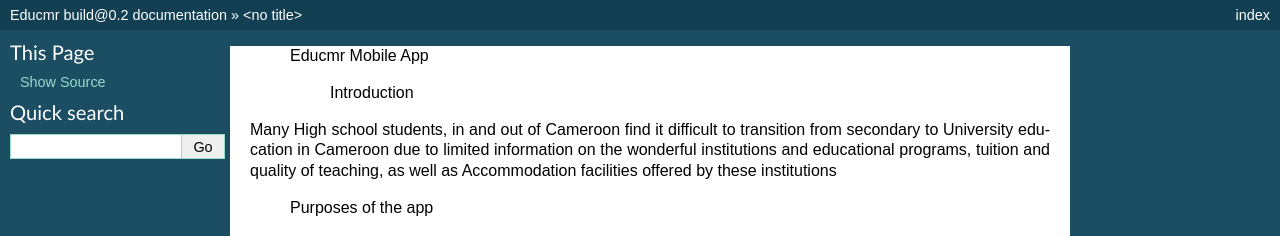
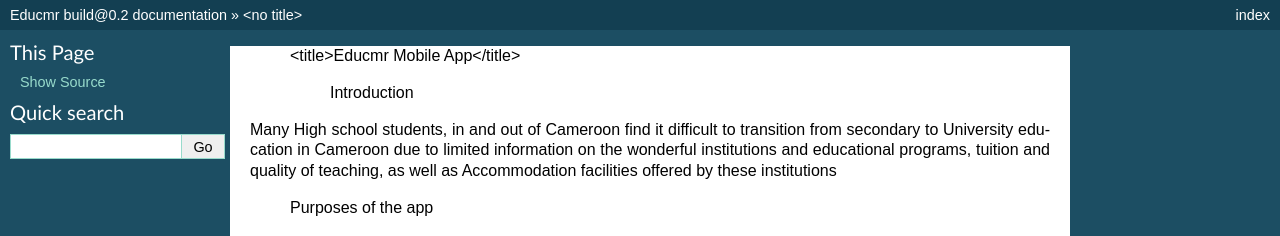
Before and after one commit to FonyaBrandone/Educmr, a Sphinx documentation site: the page built from docs/index.rst, in a window 1280 px wide. Shown: the top 236 px of the page. Built offline with Sphinx 7.4.7, drawn with Linux system fonts in a browser that asks for light colours; some of the changed lines change nothing that is shown.

Commit message:
Update index.rst title

```diff
--- a/docs/index.rst
+++ b/docs/index.rst
@@ -1,4 +1,4 @@
-  Educmr Mobile App
+  <title>Educmr Mobile App</title>
 
     Introduction
 
```
